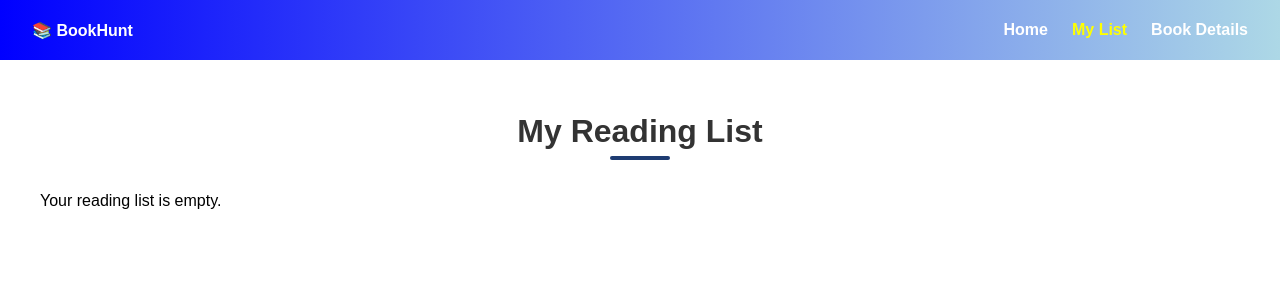
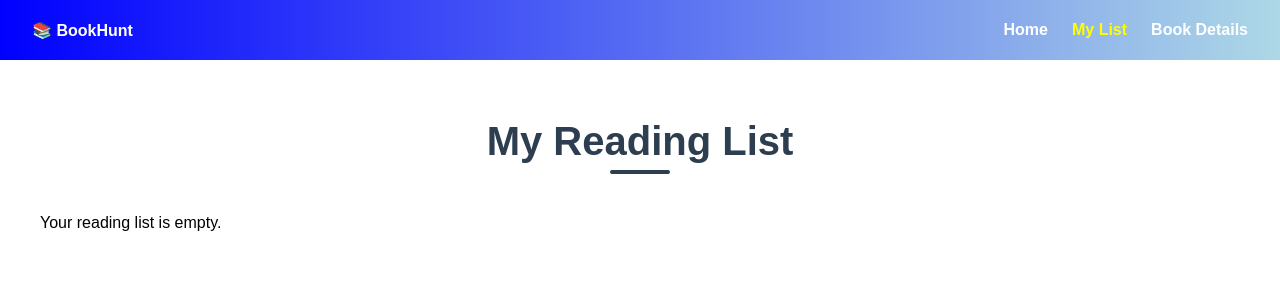
Before and after one commit to Karthikeya914/Book-Library, a React (Vite) app: page /mylist in a window 1280 px wide. Shown: the top 300 px of the page. Built offline with nearby package versions, Linux system fonts and the light colour scheme.

Commit message:
Update MyList.css

```diff
--- a/src/pages/MyList.css
+++ b/src/pages/MyList.css
@@ -1,8 +1,14 @@
+.mylist-container {
+  padding: 2rem;
+  max-width: 1200px;
+  margin: auto;
+}
+
 .mylist-container h1 {
   font-size: 2.5rem;
-    font-weight: 700;
+  font-weight: bold;
   margin-bottom: 1.5rem;
-    color: #1e3c72;
+  color: #2c3e50;
   text-align: center;
   position: relative;
   padding-bottom: 10px;
@@ -12,7 +18,7 @@
   content: "";
   width: 60px;
   height: 4px;
-    background-color: #1e3c72;
+  background-color: #2c3e50;
   position: absolute;
   bottom: 0;
   left: 50%;
@@ -20,85 +26,64 @@
   border-radius: 2px;
 }
 
-
-.mylist-container {
-    padding: 2rem;
-    max-width: 1200px;
-    margin: auto;
-  }
-
-  .mylist-container h1 {
-    font-size: 2rem;
-    margin-bottom: 1rem;
-    color: #333;
-  }
-
-  .mylist-books {
-    display: flex;
-    flex-wrap: wrap;
-    gap: 1.5rem;
-  }
-
-  .mylist-books .book-card {
-    flex: 1 1 250px;
-    max-width: 250px;
-    border: 1px solid #ddd;
-    border-radius: 10px;
-    overflow: hidden;
-    background-color: white;
-    box-shadow: 0 4px 12px rgba(0, 0, 0, 0.08);
-    transition: transform 0.2s;
-  }
-
-  .mylist-books .book-card:hover {
-    transform: scale(1.03);
-  }
-
-  .mylist-books .book-card img {
-    width: 100%;
-    height: 300px;
-    object-fit: cover;
-  }
-
-  .mylist-books .book-card .details {
-    padding: 1rem;
-  }
-
-  .mylist-books .book-card .details h3 {
-    font-size: 1.1rem;
-    margin-bottom: 0.5rem;
-    color: #1e3c72;
-  }
-
-  .mylist-books .book-card .details button {
-    padding: 0.5rem 0.8rem;
-    margin-top: 0.5rem;
-    border: none;
-    border-radius: 5px;
-    background-color: #c62828;
-    color: white;
-    cursor: pointer;
-    font-size: 0.9rem;
-  }
-
-  .mylist-books .book-card .details button:hover {
-    background-color: #b71c1c;
-  }
-
 .reading-list-container {
   display: flex;
   flex-wrap: nowrap;
   overflow-x: auto;
-    gap: 3rem;
+  gap: 2rem;
   padding-bottom: 1rem;
 }
-
 
 .reading-list-container::-webkit-scrollbar {
   height: 8px;
 }
 
 .reading-list-container::-webkit-scrollbar-thumb {
-    background: #1e3c72;
+  background: #2c3e50;
   border-radius: 4px;
 }
+
+.book-card {
+  flex: 0 0 250px;
+  max-width: 250px;
+  border-radius: 10px;
+  overflow: hidden;
+  background-color: #fdfdfd;
+  box-shadow: 0 4px 10px rgba(0, 0, 0, 0.05);
+  transition: transform 0.2s;
+}
+
+.book-card:hover {
+  transform: scale(1.03);
+}
+
+.book-card img {
+  width: 100%;
+  height: 300px;
+  object-fit: cover;
+}
+
+.book-card .details {
+  padding: 1rem;
+}
+
+.book-card .details h3 {
+  font-size: 1.1rem;
+  margin-bottom: 0.5rem;
+  color: #2c3e50;
+}
+
+.book-card .details button {
+  padding: 0.5rem 0.8rem;
+  margin-top: 0.5rem;
+  border: none;
+  border-radius: 5px;
+  background-color: #e74c3c;
+  color: white;
+  cursor: pointer;
+  font-size: 0.9rem;
+}
+
+.book-card .details button:hover {
+  background-color: #c0392b;
+}
```
Lines whose indentation alone changed are shown as unchanged.
